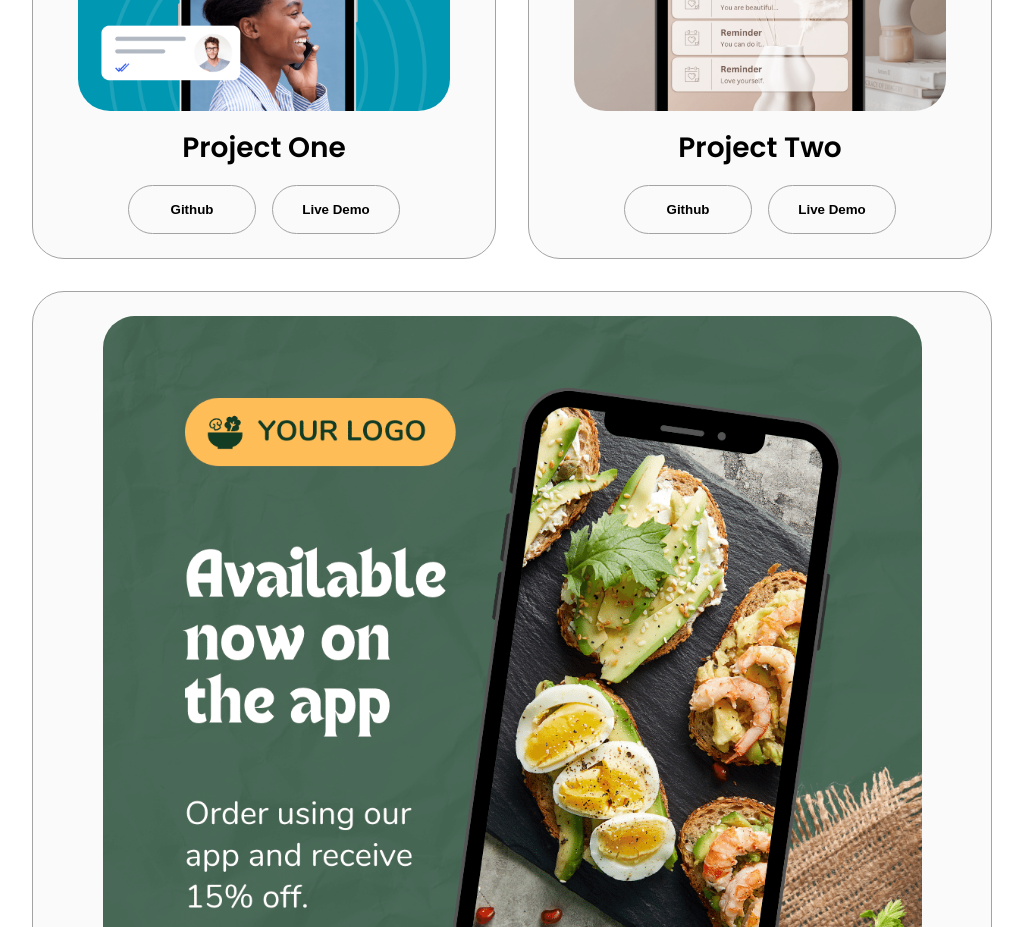
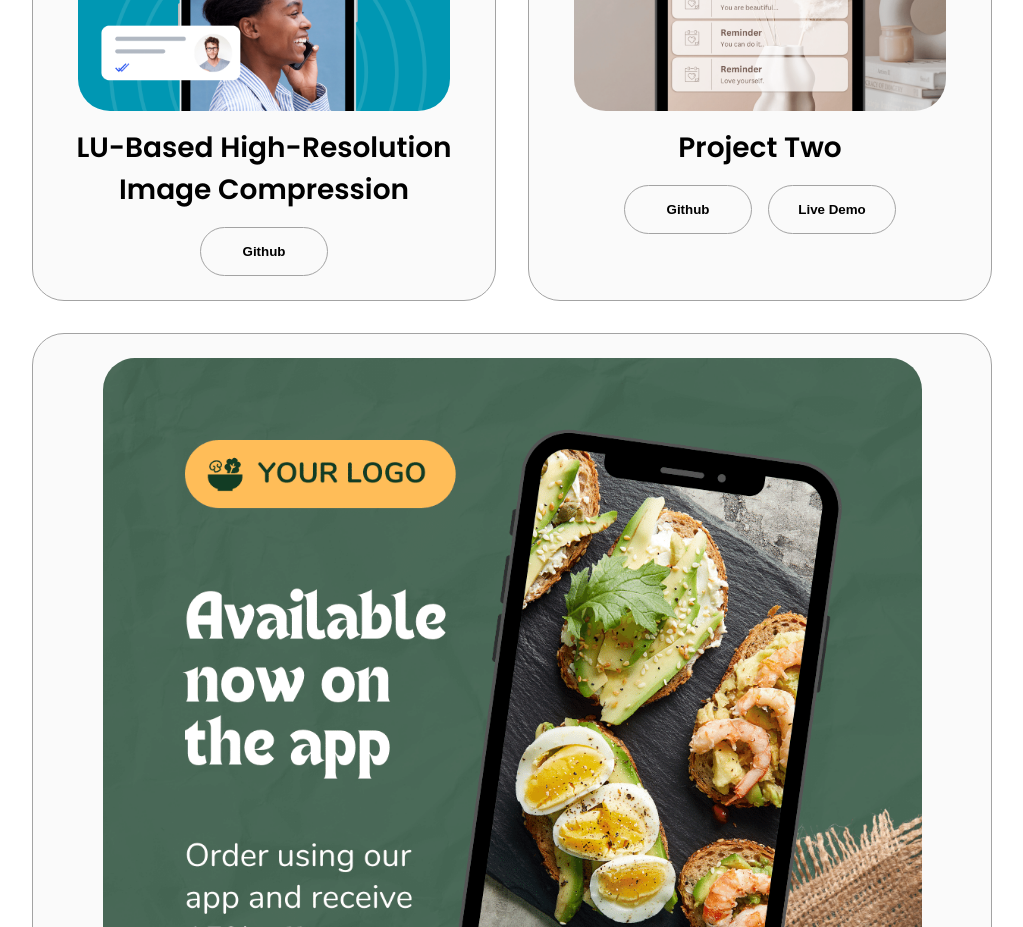
Before and after one commit to tinaOmran/Personal-Portfolio, a plain HTML site: page index.html in a window 1280 px wide. Shown: the part 2880-3807 px from the top of the page, without its empty margins (128-1151 px from the left). Drawn offline with Linux system fonts and the light colour scheme.

Commit message:
Update index.html

```diff
--- a/index.html
+++ b/index.html
@@ -270,20 +270,15 @@
                 class="project-img"
               />
             </div>
-            <h2 class="experience-sub-title project-title">Project One</h2>
+            <h2 class="experience-sub-title project-title">LU-Based High-Resolution Image Compression</h2>
             <div class="btn-container">
               <button
                 class="btn btn-color-2 project-btn"
-                onclick="location.href='https://github.com/'"
+                onclick="location.href='https://github.com/tinaOmran/LU-Image-Compression'"
               >
                 Github
               </button>
-              <button
-                class="btn btn-color-2 project-btn"
-                onclick="location.href='https://github.com/'"
-              >
-                Live Demo
-              </button>
+
             </div>
           </div>
           <div class="details-container color-container">
```
